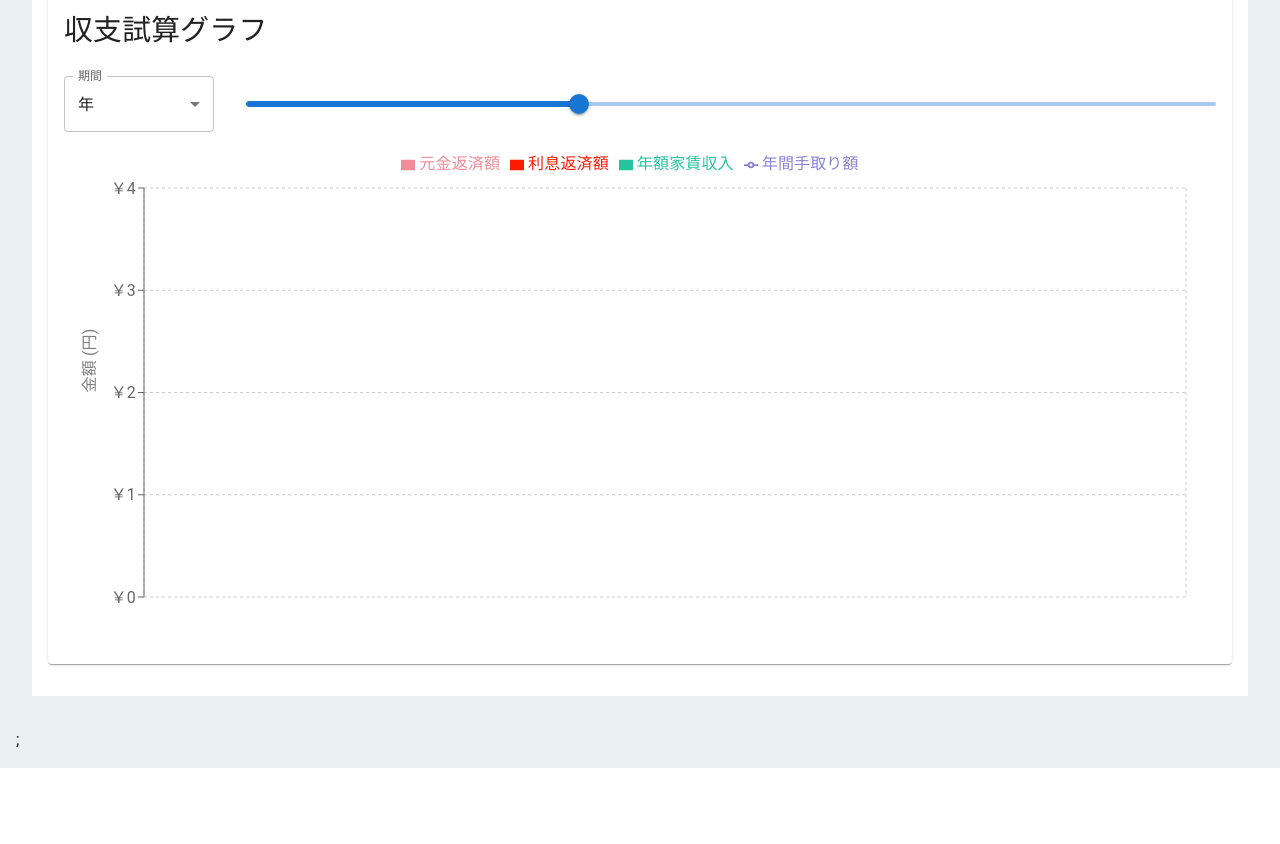
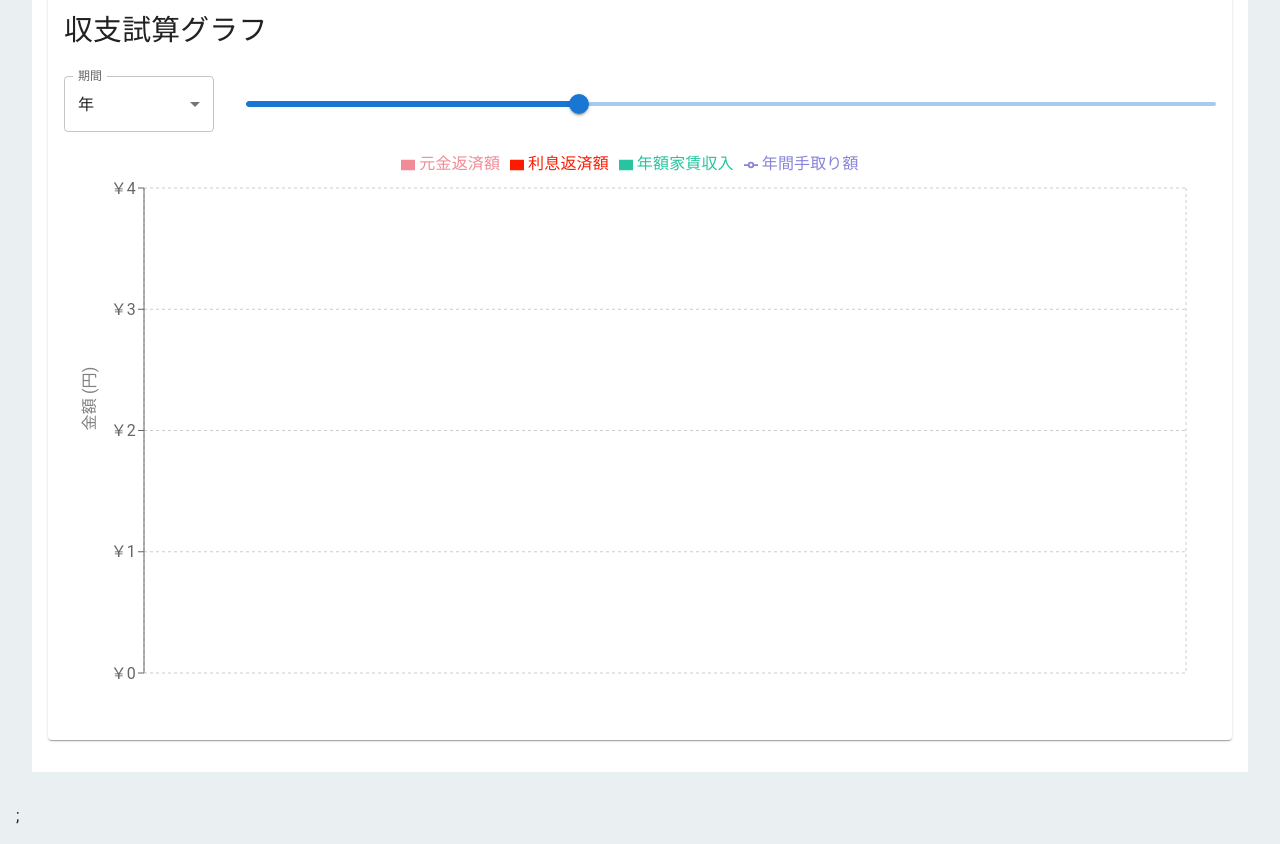
Before and after one commit to kazulife9127/RealEstateROI, a React (Vite) app: page / in a window 1280 px wide. Shown: the part 1420-2264 px from the top of the page. Before the commit the page ends 2188 px from the top, so only its background shows below. Built offline with nearby package versions, Linux system fonts and the light colour scheme.

Commit message:
レイアウトの調整

```diff
--- a/src/components/pages/RoiSimulation/RoiSimulation.view.tsx
+++ b/src/components/pages/RoiSimulation/RoiSimulation.view.tsx
@@ -22,17 +22,17 @@
           <MainTitleStyled variant='h2'>ROI Simulation</MainTitleStyled>
           <BoxStyled sx={{ flexGrow: 1, padding: 2 }}>
             <GridStyled container spacing={2}>
-              <LeftGridStyled size={{ lg: 6}}>
+              <LeftGridStyled size={{ xs: 12, md: 6, sm: 12}}>
                 <BoxStyled>
                   <CashFlowInputForm/>
                </BoxStyled>
               </LeftGridStyled>
-              <RightGridStyled size={{ lg: 6}}>
+              <RightGridStyled size={{ xs: 12, md: 6, sm: 12}}>
                 <BoxStyled>
                     <CashFlowResult/>
                 </BoxStyled>
               </RightGridStyled>
-              <UnderGridStyled size={{ lg: 12}}>
+              <UnderGridStyled size={{ xs: 12}}>
                 <BoxStyled>
                     <CashFlowGraph/>
                 </BoxStyled>
--- a/src/components/templates/CashFlowGraph/CashFlowGraph.view.tsx
+++ b/src/components/templates/CashFlowGraph/CashFlowGraph.view.tsx
@@ -70,7 +70,7 @@
             </StackStyled>
 
             {/* グラフの表示 */}
-            <ResponsiveContainer width="100%" height={500}>
+            <ResponsiveContainer width="100%" aspect={2}>
                 <ComposedChart data={data} margin={{ top: 20, right: 30, left: 20, bottom: 5 }}>
                     <CartesianGrid strokeDasharray="3 3" />
                     <XAxis
```
